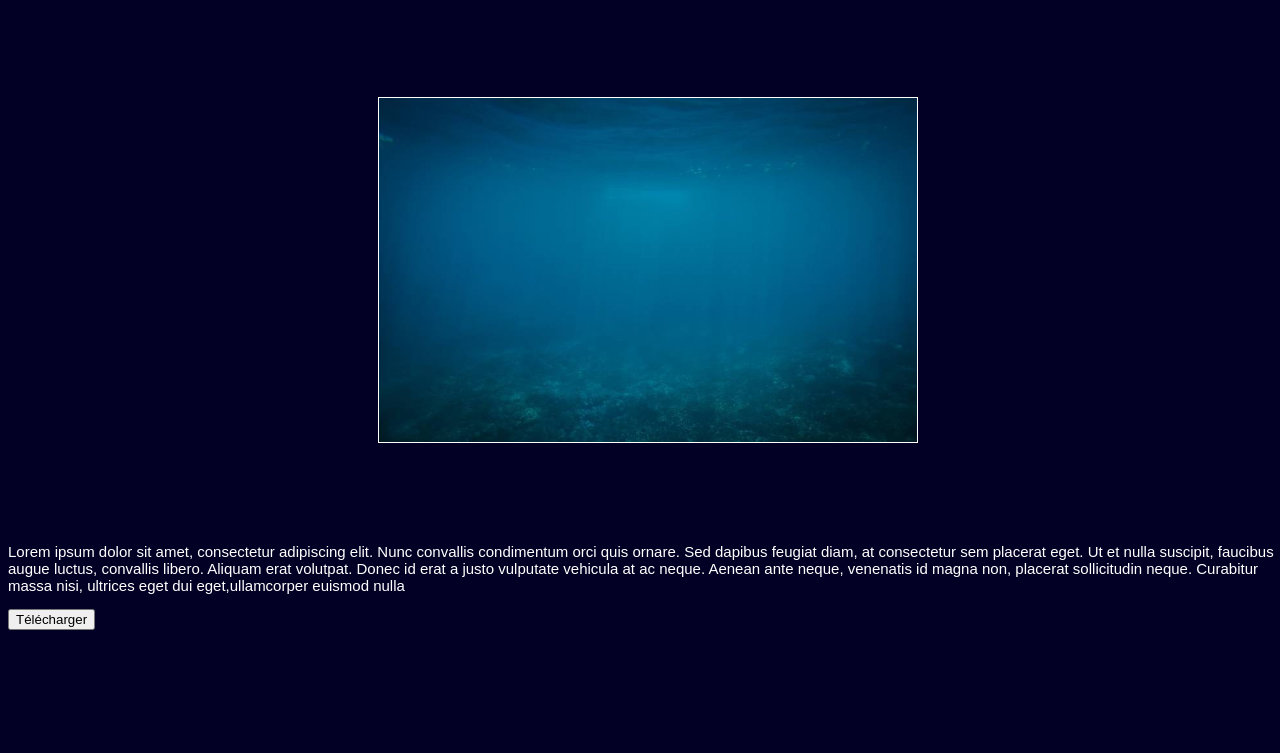
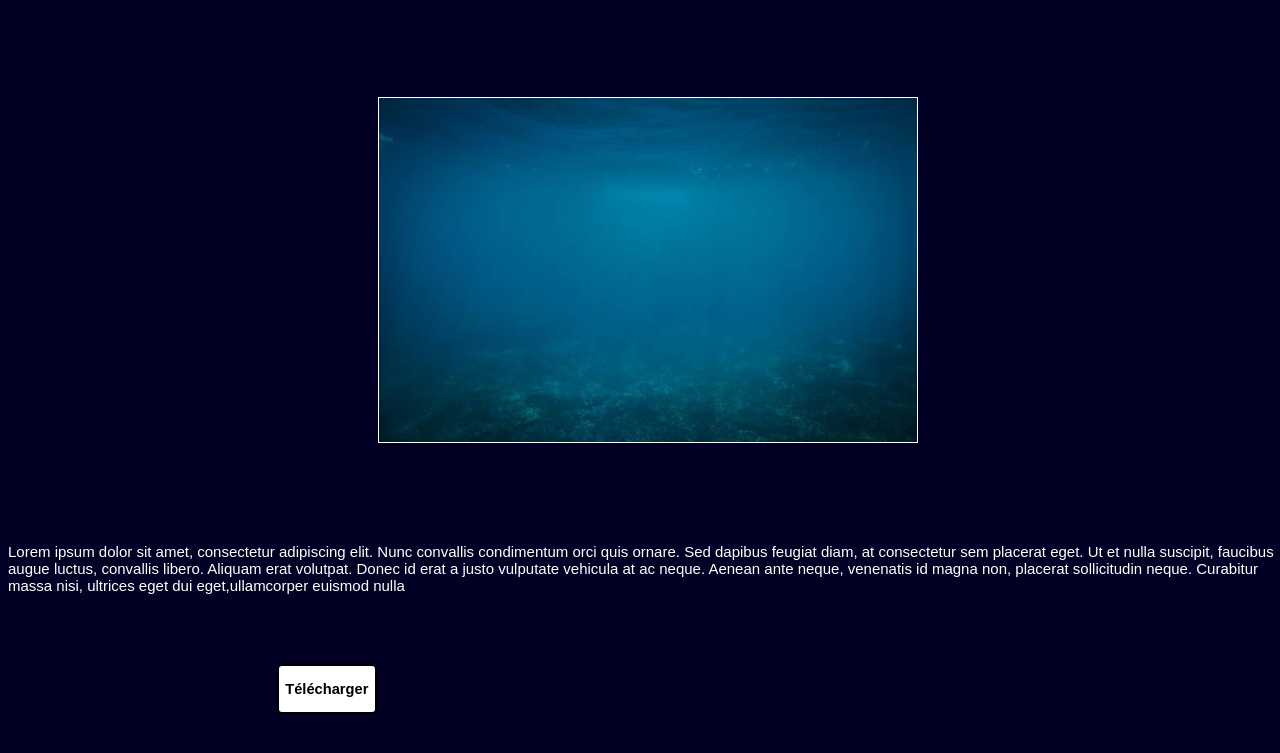
Before and after one commit to Anatayy/PROJET-SITE, a plain HTML site: page index.html in a window 1280 px wide. Shown: the part 501-1254 px from the top of the page. Before the commit the page ends 1139 px from the top, so only its background shows below. Drawn offline with Linux system fonts and the light colour scheme.

Commit message:
Changement du bouton

```diff
--- a/css/app.css
+++ b/css/app.css
@@ -31,9 +31,10 @@ main #télécharger p{
     width: 40%;
     float: left;
 }
-main #télécharger button{
+main #telecharger button{
     float : left;
     font-weight: bold;
+    font-size: 11pt;
     background-color: white;
     border-radius: 5px;
     border: solid black 2px;
@@ -43,9 +44,11 @@ main #télécharger button{
     margin: 55px 21%;
 
 }
-main #télécharger button:hover{
+main #telecharger button:hover{
     text-decoration: underline;
     box-shadow: 0px 4px 4px black;
+    background-color: rgba(182, 194, 255, 0.288);
+    color: white;
 }
 p{
     color:white;
```
